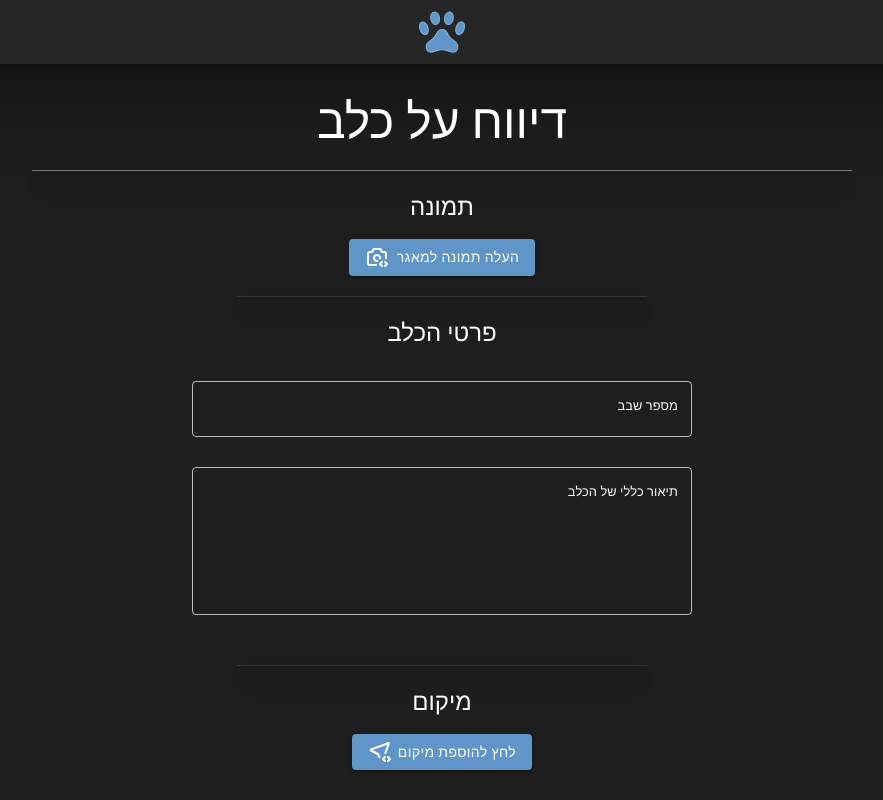
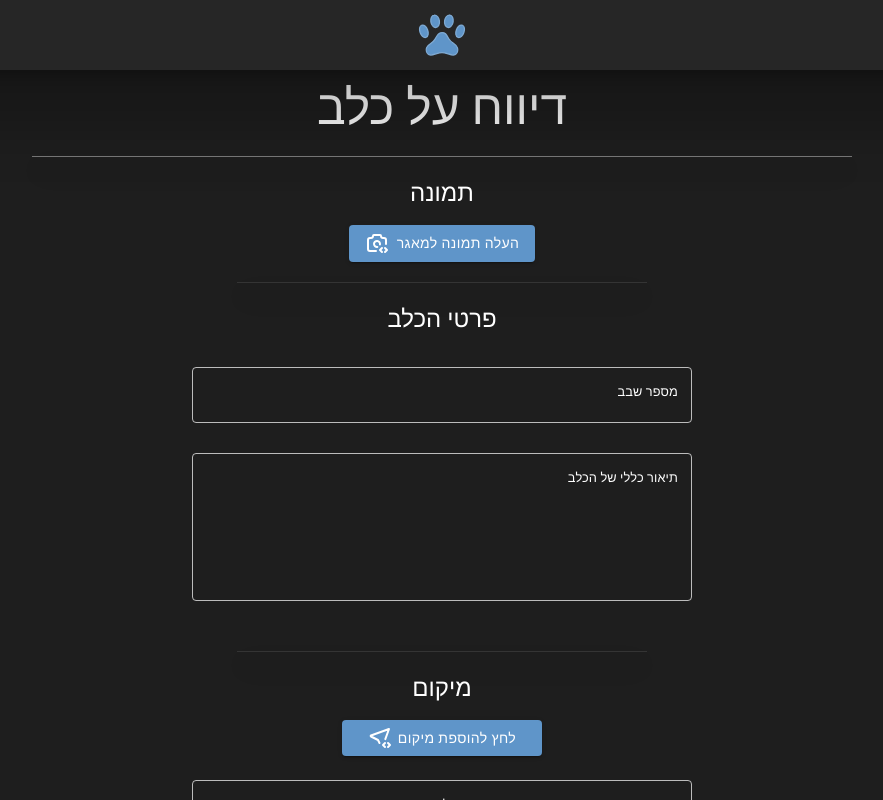
Before and after one commit to galzo/dog-finder, a React (Create React App) app: page / in a window 1280 px wide. Both pictures are taken after a click on the button "דיווח על כלב". Shown: the whole page, without its empty margins (198-1081 px from the left). Built offline with nearby package versions, Linux system fonts and the light colour scheme.

Commit message:
fixed scrolling issues

```diff
--- a/src/components/App.tsx
+++ b/src/components/App.tsx
@@ -7,10 +7,28 @@ import { HomePage } from "../pages/root/HomePage";
 import { AppRoutes } from "../consts/routes";
 import { ReportDogPage } from "../pages/dogs/ReportDogPage";
 import { SearchDogPage } from "../pages/dogs/SearchDogPage";
+import { createStyleHook } from "../hooks/styleHooks";
+
+const useAppStyles = createStyleHook(() => {
+  return {
+    root: {
+      height: "100%",
+      overflow: "hidden",
+      position: "fixed",
+      top: 0,
+      left: 0,
+      width: "100%",
+      backgroundColor: theme.palette.background.default,
+    },
+  };
+});
 
 export const App = () => {
+  const styles = useAppStyles();
+
   return (
     <ThemeProvider theme={theme}>
+      <Box sx={styles.root}>
         <BrowserRouter>
           <Routes>
             <Route path={AppRoutes.root} element={<HomePage />} />
@@ -18,6 +36,7 @@ export const App = () => {
             <Route path={AppRoutes.dogs.search} element={<SearchDogPage />} />
           </Routes>
         </BrowserRouter>
+      </Box>
     </ThemeProvider>
   );
 };
--- a/src/components/pageComponents/PageContainer/PageContainer.tsx
+++ b/src/components/pageComponents/PageContainer/PageContainer.tsx
@@ -11,20 +11,19 @@ const usePageContainerStyles = createStyleHook((theme) => {
   return {
     root: {
       width: "100%",
-      height: "100vh",
+      height: "100%",
+      overflowY: "scroll",
       display: "flex",
       flexDirection: "column",
       alignItems: "center",
       justifyContent: "flex-start",
-      backgroundColor: theme.palette.background.default,
     },
     content: {
+      width: "100%",
+      height: "100%",
       display: "flex",
       flexDirection: "column",
-      alignItems: "center",
-      justifyContent: "center",
-      height: "100%",
-      width: "100%",
+      marginTop: "80px",
     },
   };
 });
--- a/src/components/pageComponents/PageDivider/PageDivider.tsx
+++ b/src/components/pageComponents/PageDivider/PageDivider.tsx
@@ -1,6 +1,5 @@
 import { Box, alpha } from "@mui/material";
 import { createStyleHook } from "../../../hooks/styleHooks";
-import { AppShadows } from "../../../consts/shadows";
 import { FC } from "react";
 
 const usePageDividerStyles = createStyleHook((theme, props: { size: "large" | "small" }) => {
--- a/src/components/pageComponents/PageToolbar/PageToolbar.tsx
+++ b/src/components/pageComponents/PageToolbar/PageToolbar.tsx
@@ -1,6 +1,6 @@
 import { Box, useTheme } from "@mui/material";
 import { createStyleHook } from "../../../hooks/styleHooks";
-import { IconDog, IconPaw, IconPawFilled } from "@tabler/icons-react";
+import { IconPaw } from "@tabler/icons-react";
 import { useNavigate } from "react-router-dom";
 import { AppRoutes } from "../../../consts/routes";
 import { AppShadows } from "../../../consts/shadows";
@@ -16,6 +16,8 @@ const usePageToolbarStyles = createStyleHook((theme) => {
       alignItems: "center",
       justifyContent: "center",
       boxShadow: AppShadows.toolbarShadow,
+      position: "fixed",
+      zIndex: 10,
     },
   };
 });
--- a/src/components/reportComponents/DogDetails.tsx
+++ b/src/components/reportComponents/DogDetails.tsx
@@ -1,4 +1,4 @@
-import { Box, TextField, TextFieldProps, alpha } from "@mui/material";
+import { Box } from "@mui/material";
 import { createStyleHook } from "../../hooks/styleHooks";
 import { AppTexts } from "../../consts/texts";
 import { RTLTextField } from "../pageComponents/RTLTextInput/RTLTextField";
--- a/src/components/reportComponents/ReportLocation.tsx
+++ b/src/components/reportComponents/ReportLocation.tsx
@@ -1,13 +1,41 @@
 import { Box, Button } from "@mui/material";
-import { IconLocation, IconLocationCode } from "@tabler/icons-react";
+import { IconLocationCode } from "@tabler/icons-react";
+import { createStyleHook } from "../../hooks/styleHooks";
+import { RTLTextField } from "../pageComponents/RTLTextInput/RTLTextField";
+import { AppTexts } from "../../consts/texts";
+
+const useReportLocationStyles = createStyleHook((theme) => {
+  return {
+    root: {
+      display: "flex",
+      flexDirection: "column",
+      alignItems: "center",
+      justifyContent: "center",
+    },
+    button: {
+      width: "200px",
+      marginBottom: "24px",
+    },
+  };
+});
 
 export const ReportLocation = () => {
+  const styles = useReportLocationStyles();
+
   return (
-    <Box>
-      <Button variant="contained">
+    <Box sx={styles.root}>
+      <Button variant="contained" sx={styles.button}>
         <IconLocationCode style={{ marginRight: "6px" }} />
-        {"לחץ להוספת מיקום"}
+        {AppTexts.reportPage.sections.location.fields.cta}
       </Button>
+
+      <RTLTextField
+        rows={5}
+        fullWidth
+        multiline
+        type="text"
+        label={AppTexts.reportPage.sections.location.fields.locationDetails}
+      />
     </Box>
   );
 };
--- a/src/components/reportComponents/UploadImage.tsx
+++ b/src/components/reportComponents/UploadImage.tsx
@@ -1,6 +1,6 @@
 import { Box, Button } from "@mui/material";
 import { AppTexts } from "../../consts/texts";
-import { IconCamera, IconCameraBolt, IconCameraCheck, IconCameraCode } from "@tabler/icons-react";
+import { IconCameraCode } from "@tabler/icons-react";
 
 export const UploadImage = () => {
   return (
--- a/src/consts/texts.ts
+++ b/src/consts/texts.ts
@@ -11,9 +11,9 @@ export const AppTexts = {
       },
       location: {
         title: "מיקום",
-        subtitle: "פרטים אודות מיקום אחרון בו הכלב נצפה או נמצא",
         fields: {
           cta: "לחץ להוספת מיקום",
+          locationDetails: "פרטים נוספים אודות המיקום האחרון בו הכלב נצפה או נמצא",
         },
       },
       dogDetails: {
--- a/src/pages/dogs/ReportDogPage.tsx
+++ b/src/pages/dogs/ReportDogPage.tsx
@@ -1,35 +1,16 @@
-import { Box, Divider, Typography, useTheme } from "@mui/material";
+import { Box } from "@mui/material";
 import { PageContainer } from "../../components/pageComponents/PageContainer/PageContainer";
 import { AppTexts } from "../../consts/texts";
 import { PageTitle } from "../../components/pageComponents/PageTitle/PageTitle";
-import { createStyleHook } from "../../hooks/styleHooks";
 import { UploadImage } from "../../components/reportComponents/UploadImage";
-import { PageDivider } from "../../components/pageComponents/PageDivider/PageDivider";
 import { PageSection } from "../../components/pageComponents/PageSection/PageSection";
 import { ReportLocation } from "../../components/reportComponents/ReportLocation";
 import { DogDetails } from "../../components/reportComponents/DogDetails";
 
-const useReportPageStyles = createStyleHook((theme) => {
-  return {
-    section: {
-      display: "flex",
-      flexDirection: "column",
-      alignItems: "center",
-      justifyContent: "center",
-      width: "80%",
-    },
-    sectionTitle: {
-      color: theme.palette.text.primary,
-      marginBottom: "16px",
-    },
-  };
-});
-
 export const ReportDogPage = () => {
-  const theme = useTheme();
-  const styles = useReportPageStyles();
   return (
     <PageContainer>
+      <Box height={"100%"} width={"100%"} display={"flex"} flexDirection={"column"} alignItems={"center"}>
         <PageTitle text={AppTexts.reportPage.title} />
         <PageSection title={AppTexts.reportPage.sections.upload.title} dividerSize="large">
           <UploadImage />
@@ -40,6 +21,7 @@ export const ReportDogPage = () => {
         <PageSection title={AppTexts.reportPage.sections.location.title} dividerSize="small">
           <ReportLocation />
         </PageSection>
+      </Box>
     </PageContainer>
   );
 };
--- a/src/pages/root/HomePage.tsx
+++ b/src/pages/root/HomePage.tsx
@@ -16,6 +16,7 @@ const useHomePageStyles = createStyleHook((theme) => {
       alignItems: "center",
       justifyContent: "center",
       gap: "24px",
+      height: "100%",
     },
     pushRight: {
       marginRight: "24px",
```
Lines whose indentation alone changed are shown as unchanged.
